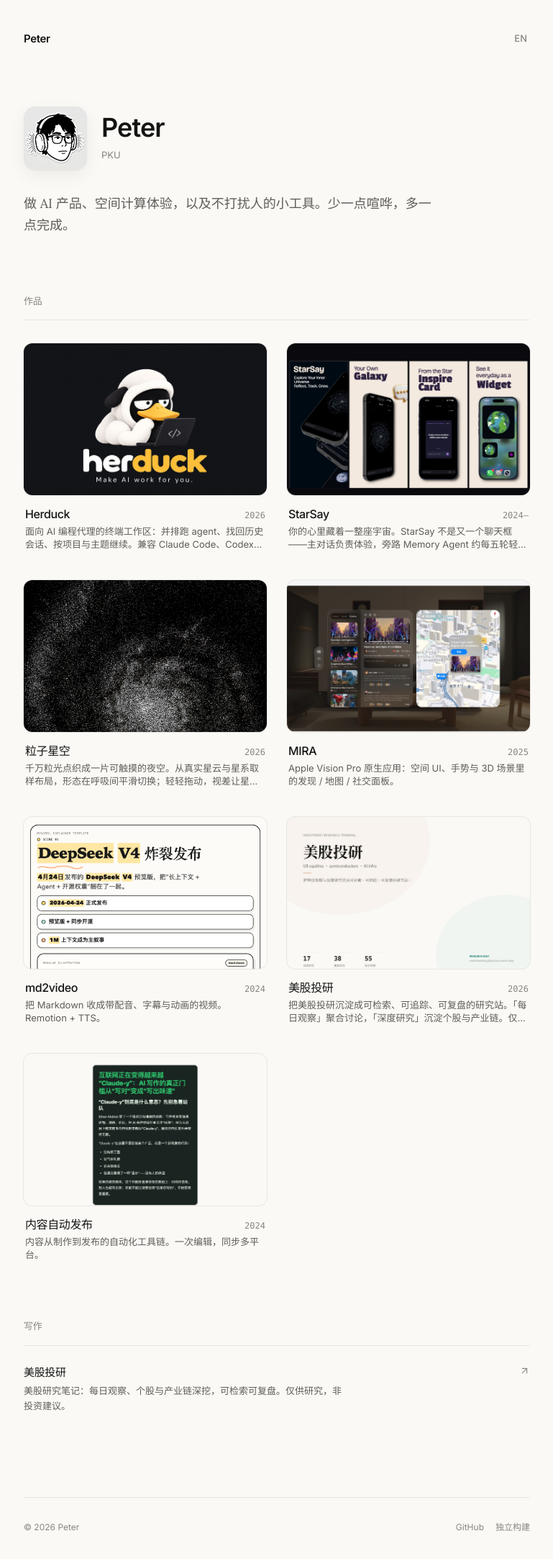
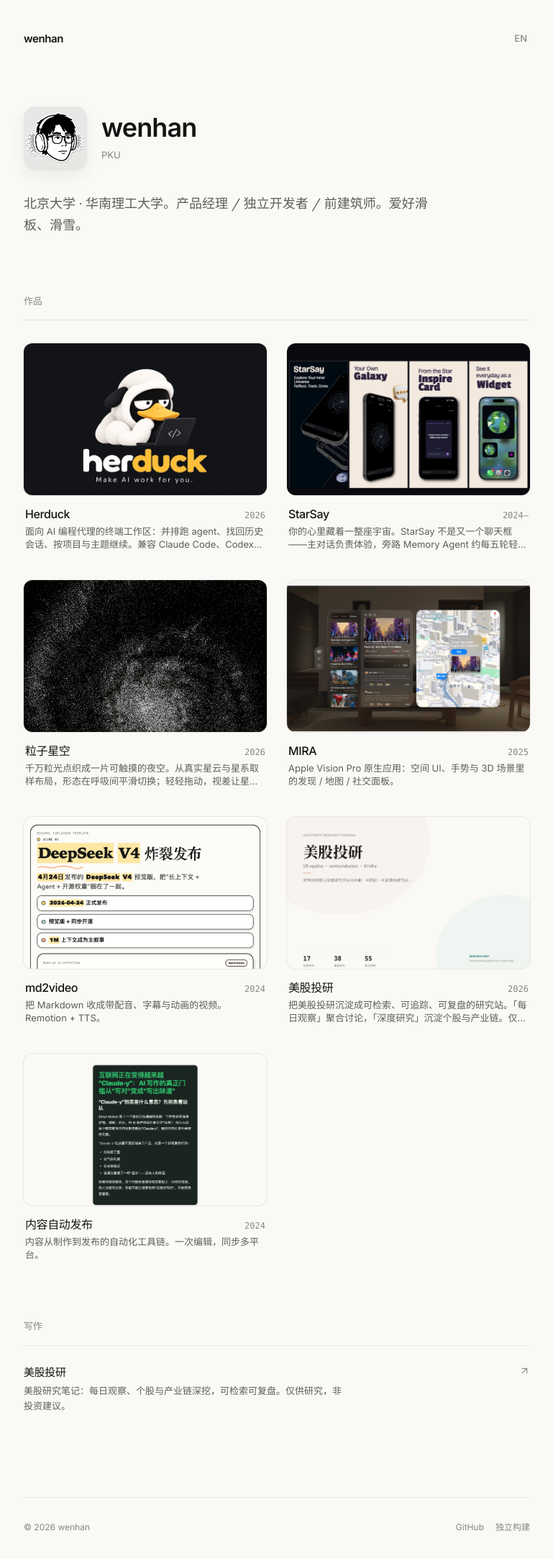
Before and after one commit to wenhanweime/portfolio, a React (Vite) app: page / in a window 1280 px wide. Shown: the top 2166 px of the page at 72% size, without its empty margins (255-1024 px from the left). Built offline with nearby package versions, Linux system fonts and the light colour scheme.

Commit message:
Rename site identity to wenhan and refresh hero bio
PKU, SCUT, product manager / indie / former architect, skateboarding and skiing.

```diff
--- a/index.html
+++ b/index.html
@@ -5,8 +5,8 @@
     <meta charset="UTF-8" />
     <link rel="icon" type="image/svg+xml" href="/favicon.svg" />
     <meta name="viewport" content="width=device-width, initial-scale=1.0" />
-    <meta name="description" content="Peter — independent builder. AI products, spatial computing, and small tools." />
-    <title>Peter</title>
+    <meta name="description" content="wenhan — PKU · SCUT. Product manager / indie builder / former architect." />
+    <title>wenhan</title>
     <link rel="preconnect" href="https://fonts.googleapis.com" />
     <link rel="preconnect" href="https://fonts.gstatic.com" crossorigin />
     <link href="https://fonts.googleapis.com/css2?family=Inter:wght@400;500;600;700&family=Lora:ital,wght@0,400;0,500;1,400&family=Noto+Sans+SC:wght@400;500;700&display=swap" rel="stylesheet" />
--- a/src/components/Avatar.tsx
+++ b/src/components/Avatar.tsx
@@ -6,7 +6,7 @@
   className?: string;
 };
 
-export default function Avatar({ size = 72, label = "Peter", className = "" }: AvatarProps) {
+export default function Avatar({ size = 72, label = "wenhan", className = "" }: AvatarProps) {
   return (
     <img
       src={asset("/avatar.png")}
--- a/src/components/Footer.tsx
+++ b/src/components/Footer.tsx
@@ -6,7 +6,7 @@
   return (
     <footer className="mt-24 pt-8 border-t border-line flex flex-wrap items-center justify-between gap-3">
       <span className="text-[12px] text-ink-mute">
-        &copy; {new Date().getFullYear()} Peter
+        &copy; {new Date().getFullYear()} wenhan
       </span>
       <div className="flex items-center gap-4">
         <a
--- a/src/components/Header.tsx
+++ b/src/components/Header.tsx
@@ -10,7 +10,7 @@
         to="/"
         className="text-[15px] font-semibold tracking-tight text-ink hover:text-accent transition-colors"
       >
-        Peter
+        wenhan
       </Link>
       <button
         type="button"
--- a/src/i18n/en.ts
+++ b/src/i18n/en.ts
@@ -1,8 +1,8 @@
 export const en = {
   hero: {
-    name: "Peter",
+    name: "wenhan",
     affiliation: "PKU",
-    bio: "I design and ship AI products, spatial experiences, and small tools. Prefer quiet craft over noise.",
+    bio: "PKU · SCUT. Product manager / indie builder / former architect. Skateboarding and skiing.",
   },
   projects: {
     title: "Work",
--- a/src/i18n/zh.ts
+++ b/src/i18n/zh.ts
@@ -1,8 +1,8 @@
 export const zh = {
   hero: {
-    name: "Peter",
+    name: "wenhan",
     affiliation: "PKU",
-    bio: "做 AI 产品、空间计算体验，以及不打扰人的小工具。少一点喧哗，多一点完成。",
+    bio: "北京大学 · 华南理工大学。产品经理 / 独立开发者 / 前建筑师。爱好滑板、滑雪。",
   },
   projects: {
     title: "作品",
```
